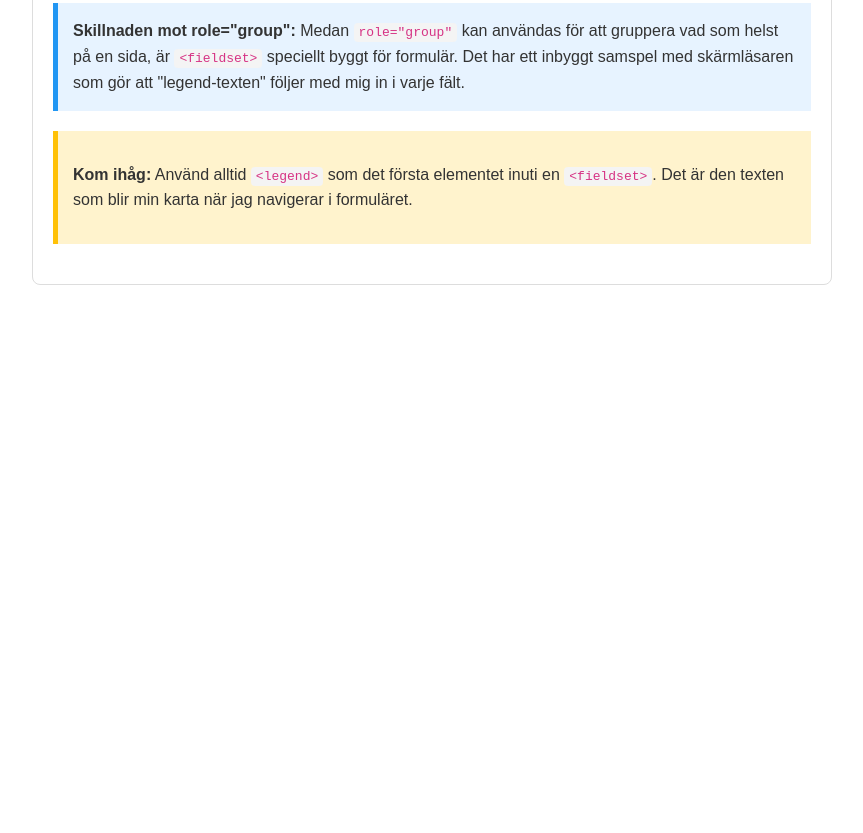
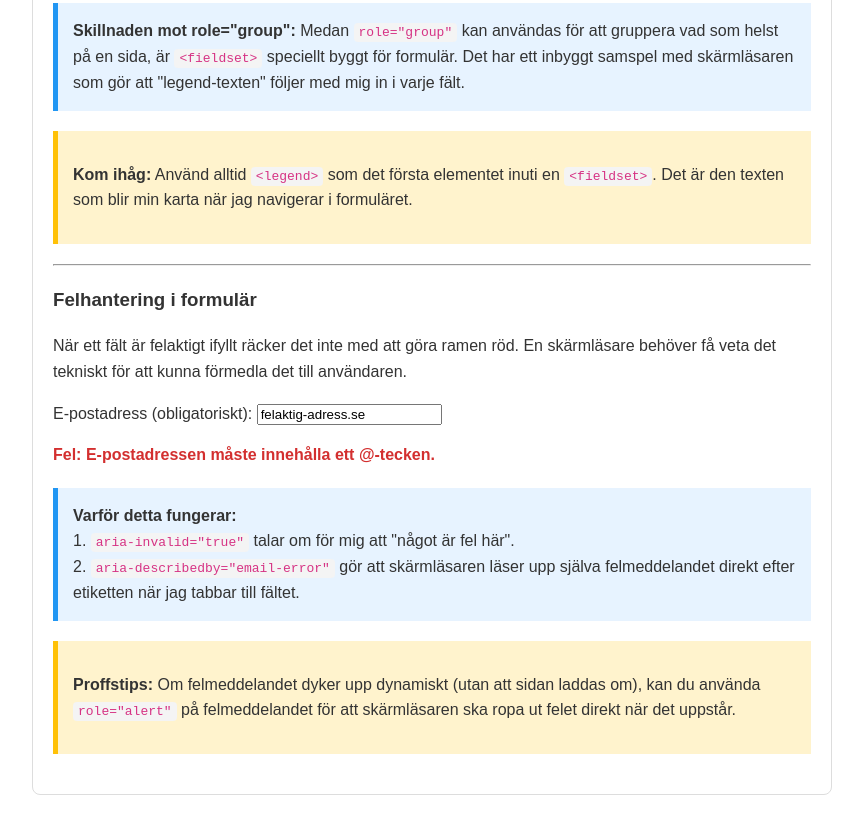
Before and after one commit to fredrik013/accessibility, a plain HTML site: page index.html in a window 1280 px wide. Shown: the part 6148-6981 px from the top of the page, without its empty margins (208-1071 px from the left). Before the commit the page ends 6523 px from the top, so only its background shows below. Drawn offline with Linux system fonts and the light colour scheme.

Commit message:
Lagt till sektion om felhantering i kapitel 6. Fixes #11

```diff
--- a/index.html
+++ b/index.html
@@ -308,6 +308,38 @@
         <strong>Kom ihåg:</strong> Använd alltid <code>&lt;legend&gt;</code> som det första elementet inuti en <code>&lt;fieldset&gt;</code>. Det är den texten som blir min karta när jag navigerar i formuläret.
     </p>
 </div>
+
+<hr>
+    <h3>Felhantering i formulär</h3>
+    <p>
+        När ett fält är felaktigt ifyllt räcker det inte med att göra ramen röd. En skärmläsare behöver få veta det tekniskt för att kunna förmedla det till användaren.
+    </p>
+
+    <div class="example-box">
+        <label for="email-field">E-postadress (obligatoriskt):</label>
+        <input
+            type="email"
+            id="email-field"
+            aria-invalid="true"
+            aria-describedby="email-error"
+            value="felaktig-adress.se"
+        >
+        <p id="email-error" style="color: #d32f2f; font-weight: bold;">
+            <strong>Fel:</strong> E-postadressen måste innehålla ett @-tecken.
+        </p>
+    </div>
+
+    <p class="explanation">
+        <strong>Varför detta fungerar:</strong><br>
+        1. <code>aria-invalid="true"</code> talar om för mig att "något är fel här".<br>
+        2. <code>aria-describedby="email-error"</code> gör att skärmläsaren läser upp själva felmeddelandet direkt efter etiketten när jag tabbar till fältet.
+    </p>
+
+    <div class="tip-box">
+        <p>
+            <strong>Proffstips:</strong> Om felmeddelandet dyker upp dynamiskt (utan att sidan laddas om), kan du använda <code>role="alert"</code> på felmeddelandet för att skärmläsaren ska ropa ut felet direkt när det uppstår.
+        </p>
+    </div>
 </section>
 
     </main>
```
